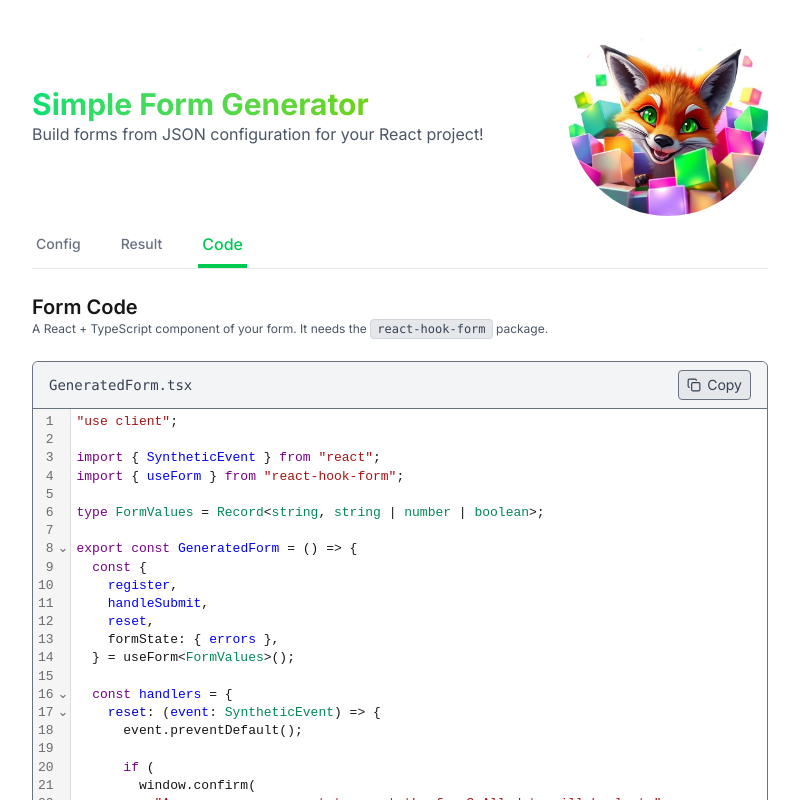
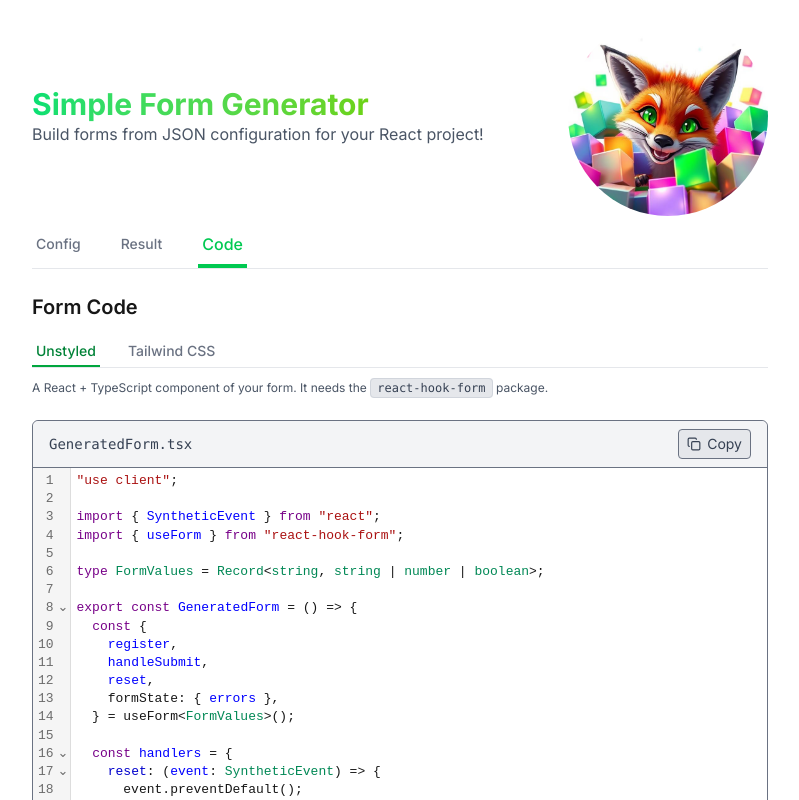
Before and after one commit to hstastna/simple-form-generator, a Next.js app: page / in a window 1280 px wide. Both pictures are taken after a click on the tab "Code". Shown: the top 800 px of the page, without its empty margins (240-1039 px from the left). Built offline with nearby package versions, Linux system fonts and the light colour scheme.

Commit message:
feat: add "Unstyled" and "Tailwind CSS" subtabs to the Code tab
Define each subtab in the "codeVariants" list.
Generate the "Tailwind CSS" subtab code with "defaultFormTheme".

```diff
--- a/src/components/tabs/CodeTab/CodeTab.tsx
+++ b/src/components/tabs/CodeTab/CodeTab.tsx
@@ -1,11 +1,13 @@
 'use client';
 
-import { FC } from 'react';
+import { FC, KeyboardEvent, useState } from 'react';
 import CodeMirror, { EditorView } from '@uiw/react-codemirror';
 import { javascript } from '@codemirror/lang-javascript';
+import { codeVariants } from '@/constants';
 import { useFormContext } from '@/context/FormContext';
 import { generateFormCode } from '@/generateFormCode';
 import { useIsDarkMode } from '@/hooks/useIsDarkMode';
+import { getNextTabIndex } from '@/utils';
 import { CopyButton } from './components/CopyButton';
 
 const codeHintId = 'form-code-hint';
@@ -13,6 +15,21 @@ const codeHintId = 'form-code-hint';
 export const CodeTab: FC = () => {
   const { formConfig, parseError } = useFormContext();
   const isDarkMode = useIsDarkMode();
+  const [activeVariant, setActiveVariant] = useState(codeVariants[0]);
+
+  const handleKeyDown = (
+    event: KeyboardEvent<HTMLButtonElement>,
+    index: number
+  ) => {
+    const nextIndex = getNextTabIndex(event.key, index, codeVariants.length);
+
+    if (nextIndex === undefined) {
+      return;
+    }
+
+    event.preventDefault();
+    document.getElementById(`tab-code-${codeVariants[nextIndex].id}`)?.focus();
+  };
 
   if (parseError || !formConfig) {
     return (
@@ -29,11 +46,42 @@ export const CodeTab: FC = () => {
     );
   }
 
-  const code = generateFormCode(formConfig);
+  const code = generateFormCode(formConfig, activeVariant.theme);
 
   return (
     <div id="panel-code" role="tabpanel" aria-labelledby="tab-code">
       <h2 className="text-xl font-semibold">Form Code</h2>
+
+      <div
+        role="tablist"
+        aria-label="Code variants"
+        className="flex gap-6 my-3 border-b border-gray-200 dark:border-gray-700"
+      >
+        {codeVariants.map((variant, index) => {
+          const isActive = variant === activeVariant;
+
+          return (
+            <button
+              key={variant.id}
+              id={`tab-code-${variant.id}`}
+              type="button"
+              role="tab"
+              aria-controls={`panel-code-${variant.id}`}
+              aria-selected={isActive}
+              tabIndex={isActive ? 0 : -1}
+              onClick={() => setActiveVariant(variant)}
+              onKeyDown={(event) => handleKeyDown(event, index)}
+              className={`pt-2 pb-1 px-1 border-b-2 text-sm font-medium ${
+                isActive
+                  ? 'border-green-600 text-green-700 dark:border-green-500 dark:text-green-500'
+                  : 'border-transparent text-gray-500 hover:text-gray-700 hover:border-gray-700 dark:text-gray-400 dark:hover:text-gray-300 dark:hover:border-gray-300'
+              }`}
+            >
+              {variant.label}
+            </button>
+          );
+        })}
+      </div>
 
       <p
         id={codeHintId}
@@ -43,10 +91,16 @@ export const CodeTab: FC = () => {
         <code className="px-1.5 py-0.5 bg-gray-200 border border-gray-300 text-gray-700 rounded dark:bg-neutral-800 dark:border-neutral-600 dark:text-neutral-300">
           react-hook-form
         </code>{' '}
-        package.
+        package
+        {activeVariant.requirement && ` and ${activeVariant.requirement}`}.
       </p>
 
-      <div className="border border-gray-500 rounded-md dark:border-gray-400">
+      <div
+        id={`panel-code-${activeVariant.id}`}
+        role="tabpanel"
+        aria-labelledby={`tab-code-${activeVariant.id}`}
+        className="border border-gray-500 rounded-md dark:border-gray-400"
+      >
         <div className="flex items-center justify-between px-4 py-2 border-b border-gray-500 bg-gray-100 rounded-t-md dark:border-gray-400 dark:bg-neutral-900">
           <span className="font-mono text-sm text-gray-700 dark:text-neutral-300">
             GeneratedForm.tsx
--- a/src/constants.ts
+++ b/src/constants.ts
@@ -1,4 +1,23 @@
+import { defaultFormTheme, FormTheme } from '@/formThemes';
+
 export const tabs = ['config', 'result', 'code'] as const;
+
+type CodeVariant = {
+  id: string;
+  label: string;
+  theme?: FormTheme;
+  requirement?: string;
+};
+
+export const codeVariants: readonly CodeVariant[] = [
+  { id: 'unstyled', label: 'Unstyled' },
+  {
+    id: 'tailwind',
+    label: 'Tailwind CSS',
+    theme: defaultFormTheme,
+    requirement: 'Tailwind CSS v4.1 or later',
+  },
+];
 
 export const RESET_CONFIRM_MESSAGE =
   'Are you sure you want to reset the form? All data will be lost.';
```
Also changed, not shown: 1 other file (tests, documents, lock files or other folders).
